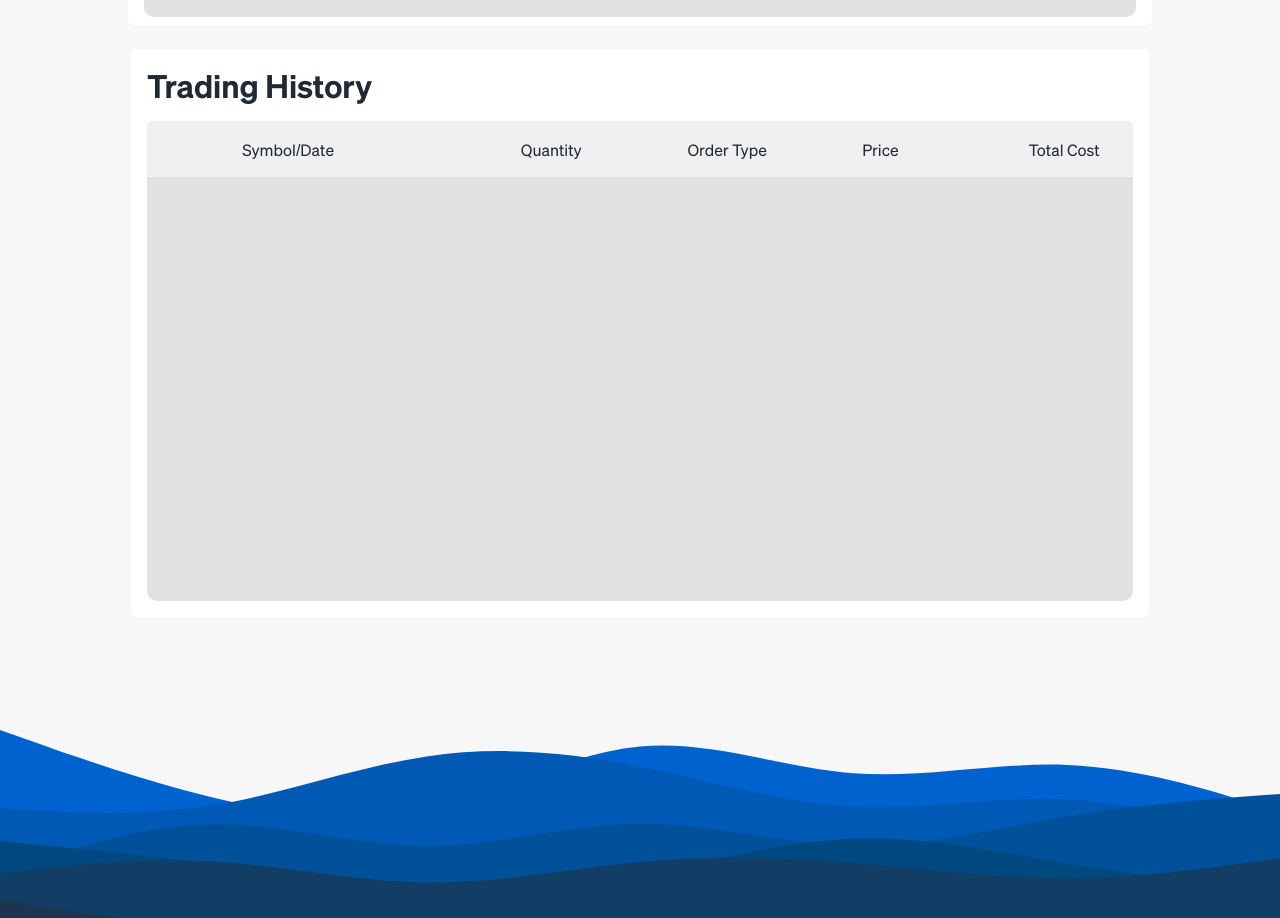
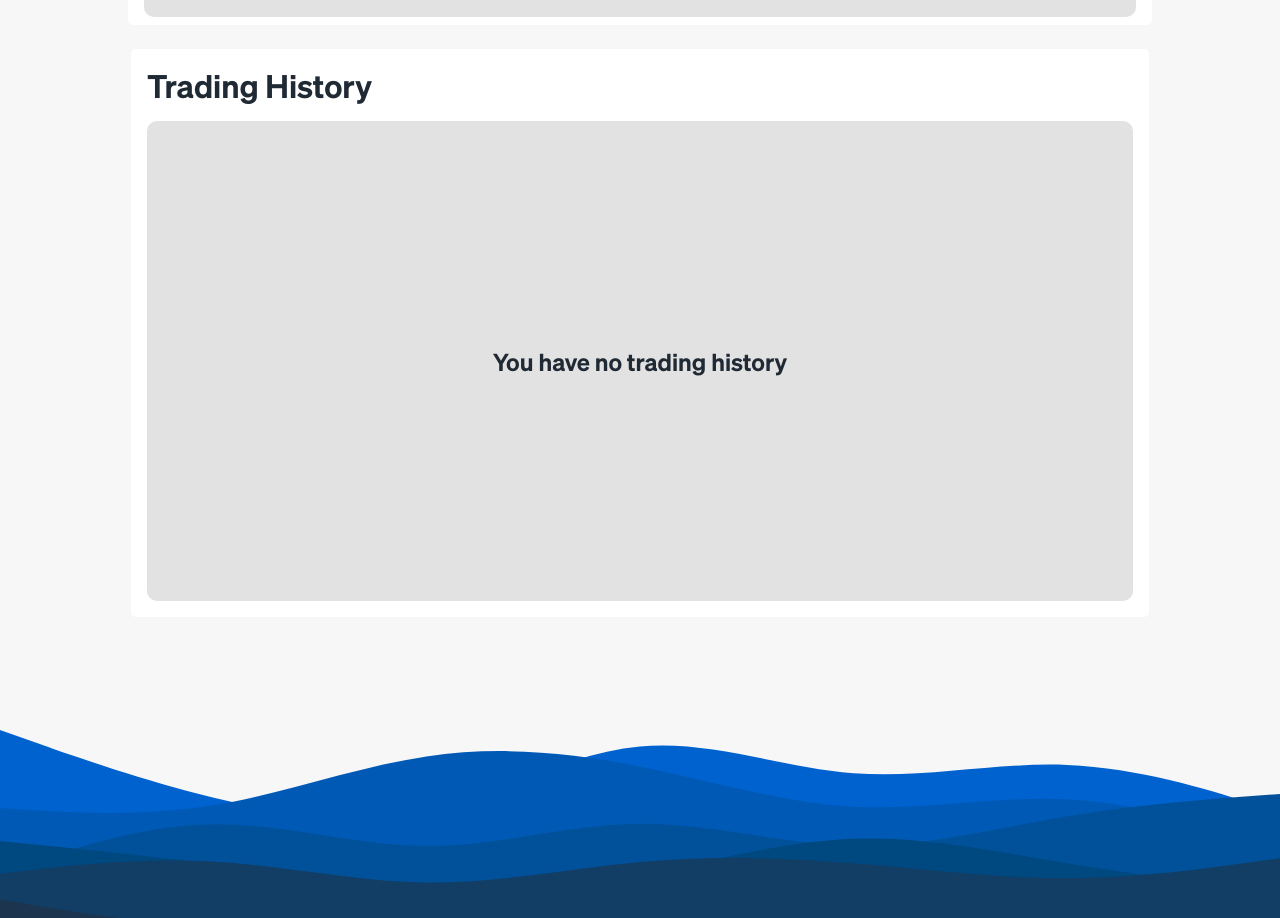
Before and after one commit to TomatoSlasher/Stocker, a Next.js app: page /portfolio in a window 1280 px wide. Shown: the part 780-1698 px from the top of the page. Built offline with nearby package versions, Linux system fonts and the light colour scheme.

Commit message:
no trading history msg

```diff
--- a/src/components/portfolio-components/PortfolioHistory.tsx
+++ b/src/components/portfolio-components/PortfolioHistory.tsx
@@ -20,7 +20,7 @@ const PorfolioHistory = () => {
       <div className={classes["portfolio-history"]}>
         <h1>Trading History</h1>
         <div className={classes["portfolio-items-container"]}>
-          {hasPortfolio ? (
+          {portfolioHistory.length > 0 ? (
             <div>
               <div className={classes["portfolio-item-header"]}>
                 <span className={classes["logo"]}></span>
@@ -98,7 +98,7 @@ const PorfolioHistory = () => {
             </div>
           ) : (
             <div className={classes["empty-portfolio"]}>
-              <h1>You have no open positions</h1>
+              <h2>You have no trading history</h2>
             </div>
           )}
         </div>
```
